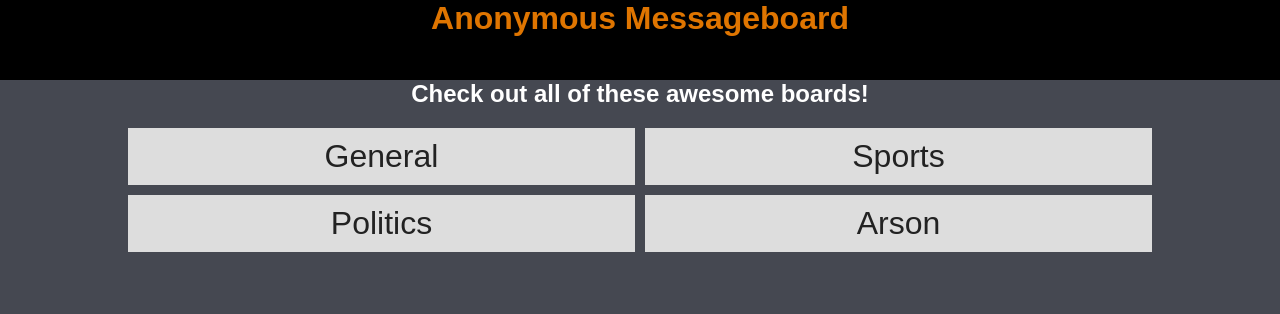
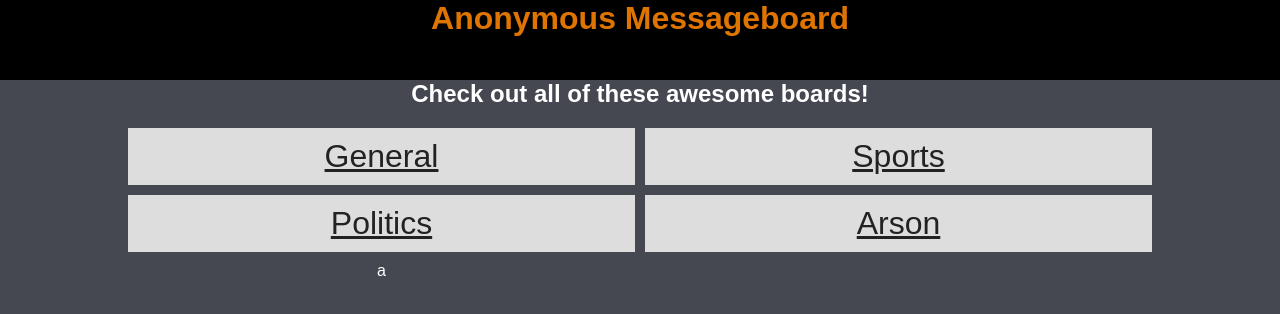
Before and after one commit to LudwigThePig/Anonymous-Messageboard, a website: page views/index.html in a window 1280 px wide. Drawn offline with Linux system fonts and the light colour scheme; files that its build step writes are made by us from their sources.

Commit message:
Changed span tags to anchor tags
Removed id, added href='/b/:board', and changed style from '#boards span' to '#boards a'

```diff
--- a/public/style.css
+++ b/public/style.css
@@ -34,13 +34,13 @@ body{
   grid-template-columns: 1fr 1fr;
   justify-content: center;
 }
-#boards span{
+#boards a{
   background: #ddd;
   color: #222;
   padding: 10px;
   font-size: 2em;
 }
-#boards span:hover{
+#boards a:hover{
   background: #fff;
   cursor: pointer;
 }
--- a/views/index.html
+++ b/views/index.html
@@ -18,10 +18,10 @@
         Check out all of these awesome boards!
       </h2>
       <div id="boards">
-        <span id="general">General</span>
-        <span id="sports">Sports</span>
-        <span id="politics">Politics</span>
-        <span id="arson">Arson</span>
+        <a href="/b/general">General</a>
+        <a href="/b/sports">Sports</a>
+        <a href="/b/pol">Politics</a>
+        <a href="arson">Arson</a>a
       </div>
     </div>
   </body>
```
